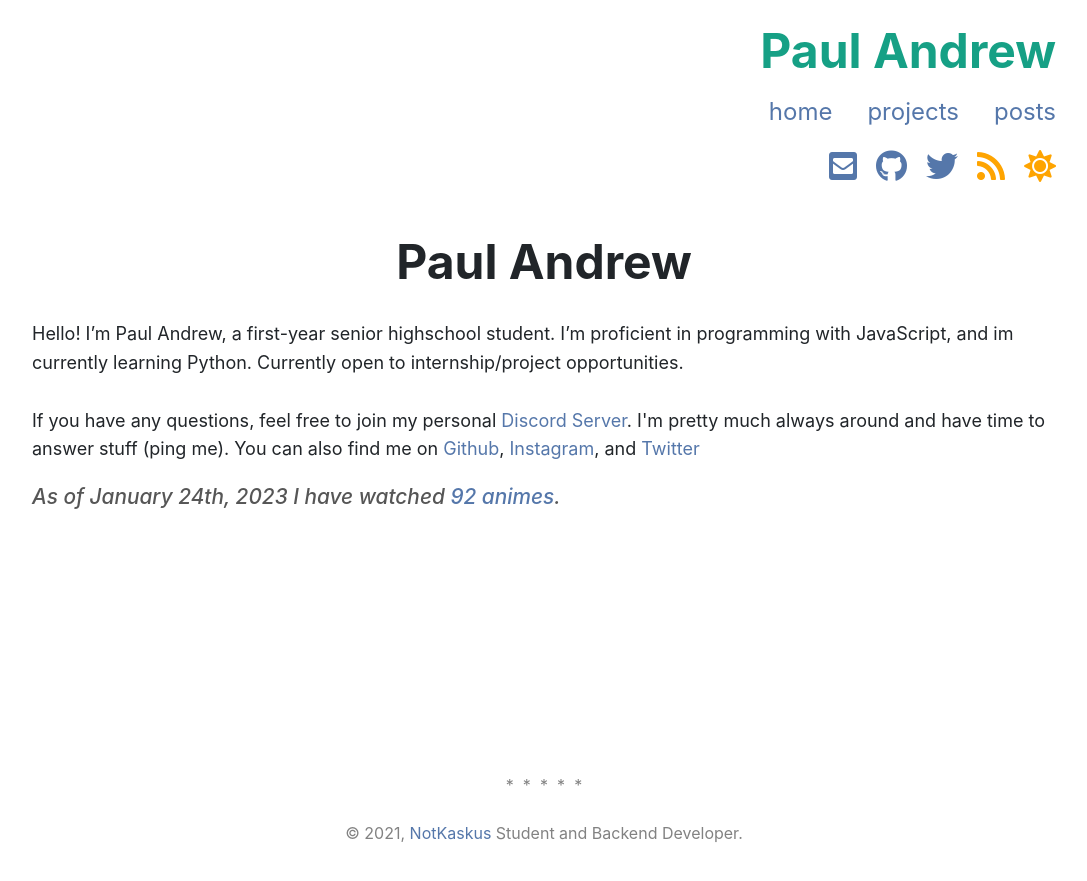
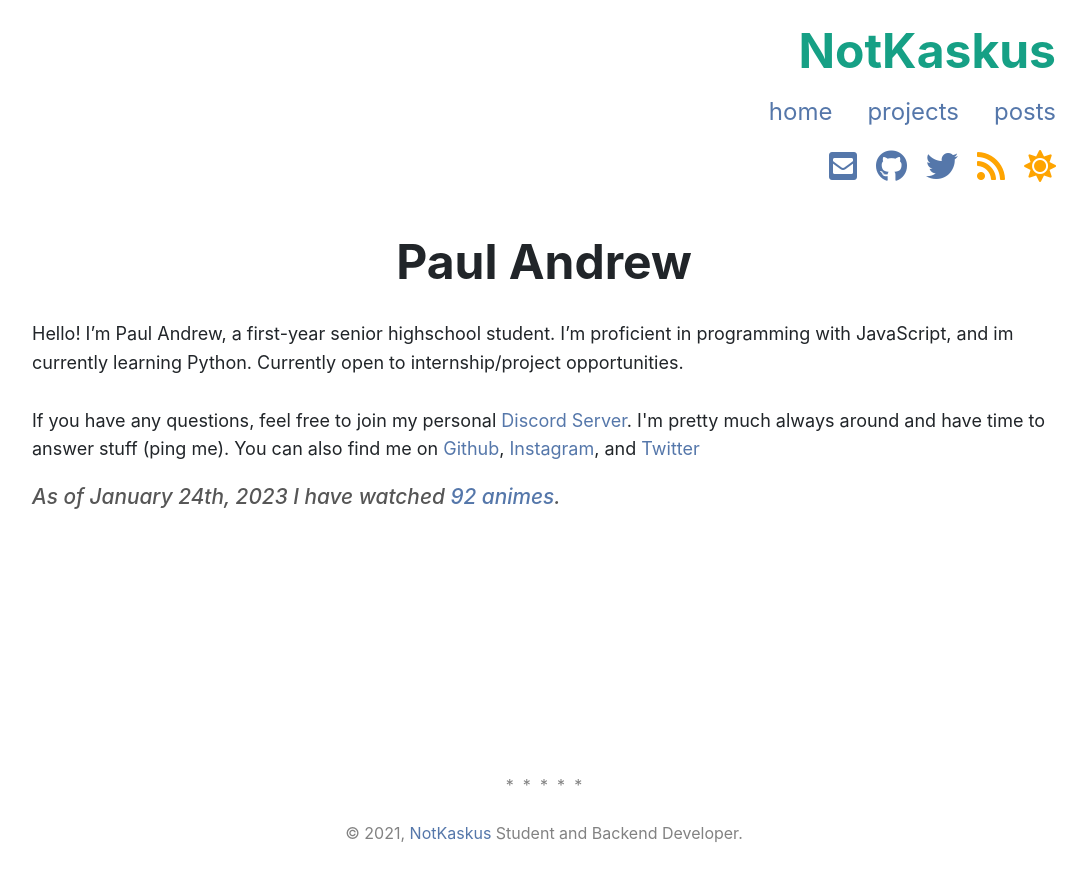
Before and after one commit to NotKaskus/notkaskus.github.io, a Jekyll site: the page built from index.md, in a window 1280 px wide. Shown: the top 881 px of the page, without its empty margins (96-1183 px from the left). Built offline with Jekyll 4.4.1, drawn with Linux system fonts in a browser that asks for light colours; nearby versions of some CDN libraries; a style sheet for code colours, icons or effects is not loaded.

Commit message:
Revert default title

```diff
--- a/_config.yml
+++ b/_config.yml
@@ -4,7 +4,7 @@
 # You may also want to update /config/webpack.pwa.js in case you want to generate a Progressive Web App
 
 ### Webpage configuration
-title: Paul Andrew
+title: NotKaskus
 short_logo: NotKaskus (Paul)
 description: >
   Hobby JavaScript-Developer creating API, Bots and NodeJS Projects.
```
